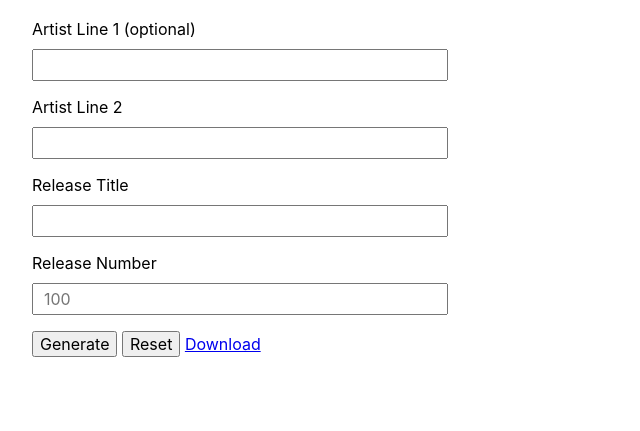
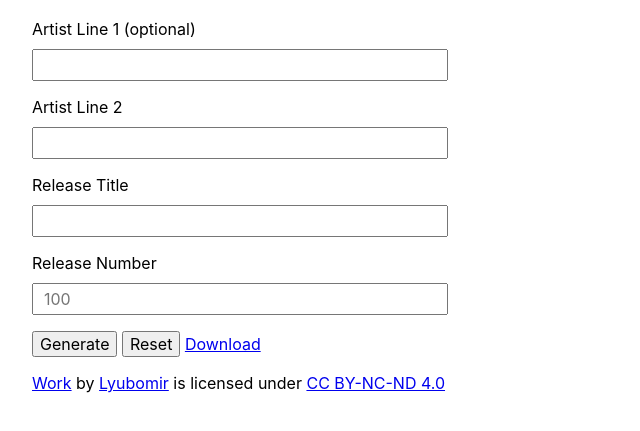
Before and after one commit to ltodorov/release-cover, a website built with webpack: page src/index.html in a window 1280 px wide. Shown: the part 67-498 px from the top of the page, without its empty margins (0-640 px from the left). Built offline with nearby package versions, Linux system fonts and the light colour scheme.

Commit message:
Update license

```diff
--- a/package.json
+++ b/package.json
@@ -1,5 +1,5 @@
 {
-  "name": "no-smoking-recordings-cover",
+  "name": "release-cover",
   "version": "1.0.0",
   "description": "No Smoking Recordings release cover generator",
   "private": true,
@@ -12,7 +12,7 @@
     "typescript"
   ],
   "author": "Lyubomir Todorov",
-  "license": "GPL-3.0-or-later",
+  "license": "CC-BY-ND-4.0",
   "devDependencies": {
     "clean-webpack-plugin": "^3.0.0",
     "css-loader": "^5.0.1",
--- a/src/index.html
+++ b/src/index.html
@@ -4,7 +4,8 @@
 <head>
     <meta charset="UTF-8">
     <meta name="viewport" content="width=device-width, initial-scale=1.0">
-    <title>No Smoking Recordings Release Cover</title>
+    <meta name="description" content="No Smoking Recordings release cover generator">
+    <title>Release Cover</title>
     <link rel="preconnect" href="https://fonts.gstatic.com">
     <link rel="stylesheet" href="https://fonts.googleapis.com/css2?family=Roboto+Slab:wght@300;900&display=swap">
 </head>
@@ -15,21 +16,29 @@
             <h1 class="title">Release Details</h1>
 
             <label for="artist-line-1" class="details__label">Artist Line 1 (optional)</label>
-            <input type="text" name="artist-line-1" id="artist-line-1" class="details__el details__input" autocomplete="off" data-lpignore="true">
+            <input type="text" name="artist-line-1" id="artist-line-1" class="details__el details__input"
+                autocomplete="off" data-lpignore="true">
 
             <label for="artist-line-2" class="details__label">Artist Line 2</label>
-            <input type="text" name="artist-line-2" id="artist-line-2" class="details__el details__input" autocomplete="off" data-lpignore="true">
+            <input type="text" name="artist-line-2" id="artist-line-2" class="details__el details__input"
+                autocomplete="off" data-lpignore="true">
 
             <label for="release-title" class="details__label">Release Title</label>
-            <input type="text" name="release-title" id="release-title" class="details__el details__input" autocomplete="off" data-lpignore="true">
+            <input type="text" name="release-title" id="release-title" class="details__el details__input"
+                autocomplete="off" data-lpignore="true">
 
             <label for="release-no" class="details__label">Release Number</label>
-            <input type="text" name="release-no" id="release-no" class="details__el details__input" autocomplete="off" data-lpignore="true" placeholder="100">
+            <input type="text" name="release-no" id="release-no" class="details__el details__input" autocomplete="off"
+                data-lpignore="true" placeholder="100">
 
             <button type="submit" class="details__el">Generate</button>
             <button type="reset" class="details__el">Reset</button>
 
             <a href="#" id="download" class="download">Download</a>
+
+            <p xmlns:dct="http://purl.org/dc/terms/" xmlns:cc="http://creativecommons.org/ns#">
+                <a rel="cc:attributionURL" property="dct:title" href="https://work">Work</a> by <a rel="cc:attributionURL dct:creator" property="cc:attributionName" href="https://author">Lyubomir</a> is licensed under <a rel="license noopener noreferrer" href="https://creativecommons.org/licenses/by-nc-nd/4.0?ref=chooser-v1" target="_blank">CC BY-NC-ND 4.0</a>
+            </p>
         </form>
 
         <canvas id="cover" class="cover"></canvas>
--- a/webpack.common.js
+++ b/webpack.common.js
@@ -1,6 +1,6 @@
 const path = require("path");
+const { CleanWebpackPlugin } = require("clean-webpack-plugin");
 const HtmlWebpackPlugin = require("html-webpack-plugin");
-const { CleanWebpackPlugin } = require("clean-webpack-plugin");
 
 module.exports = {
     entry: "./src/app.ts",
```
Also changed, not shown: README.md (added), 3 other files.
